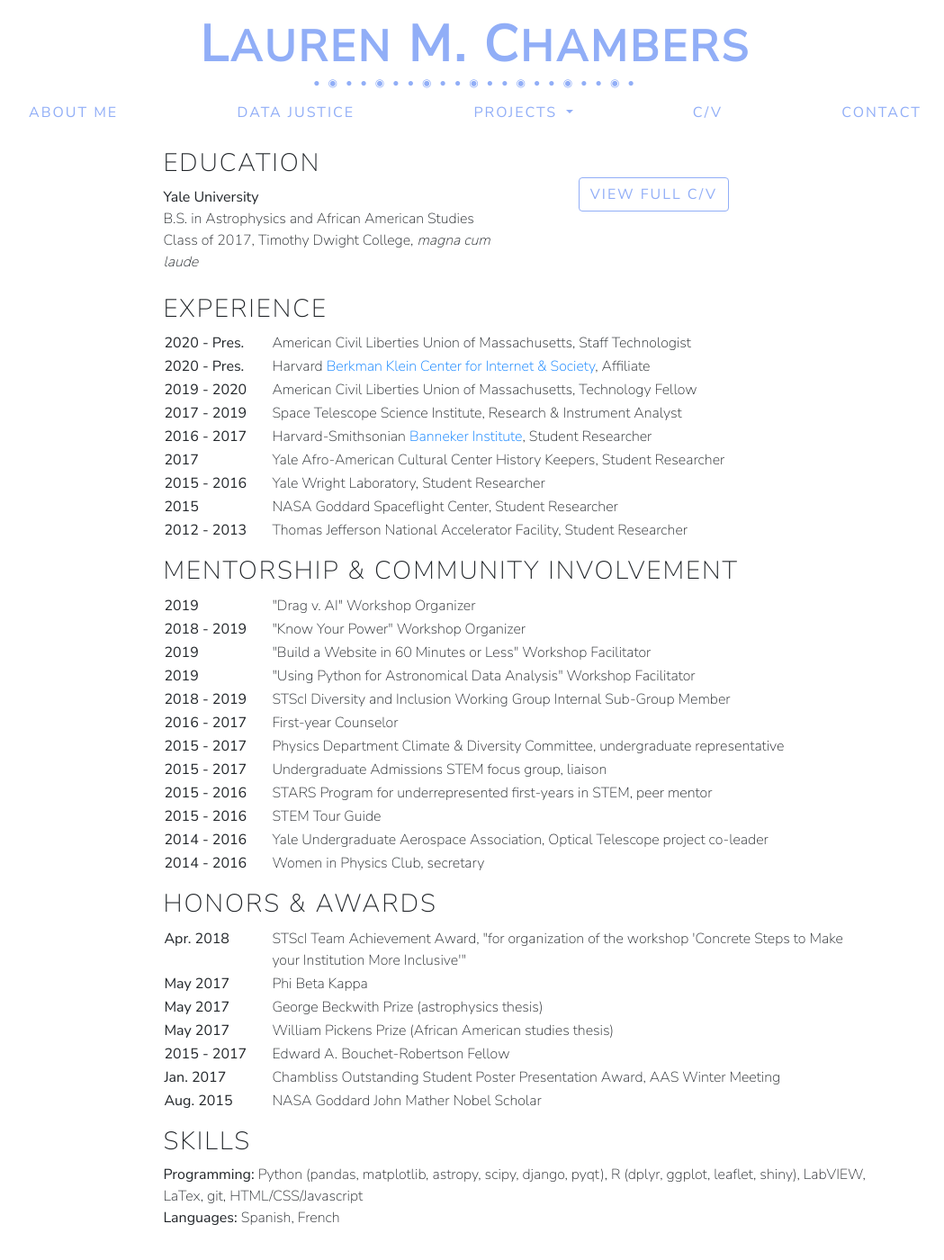
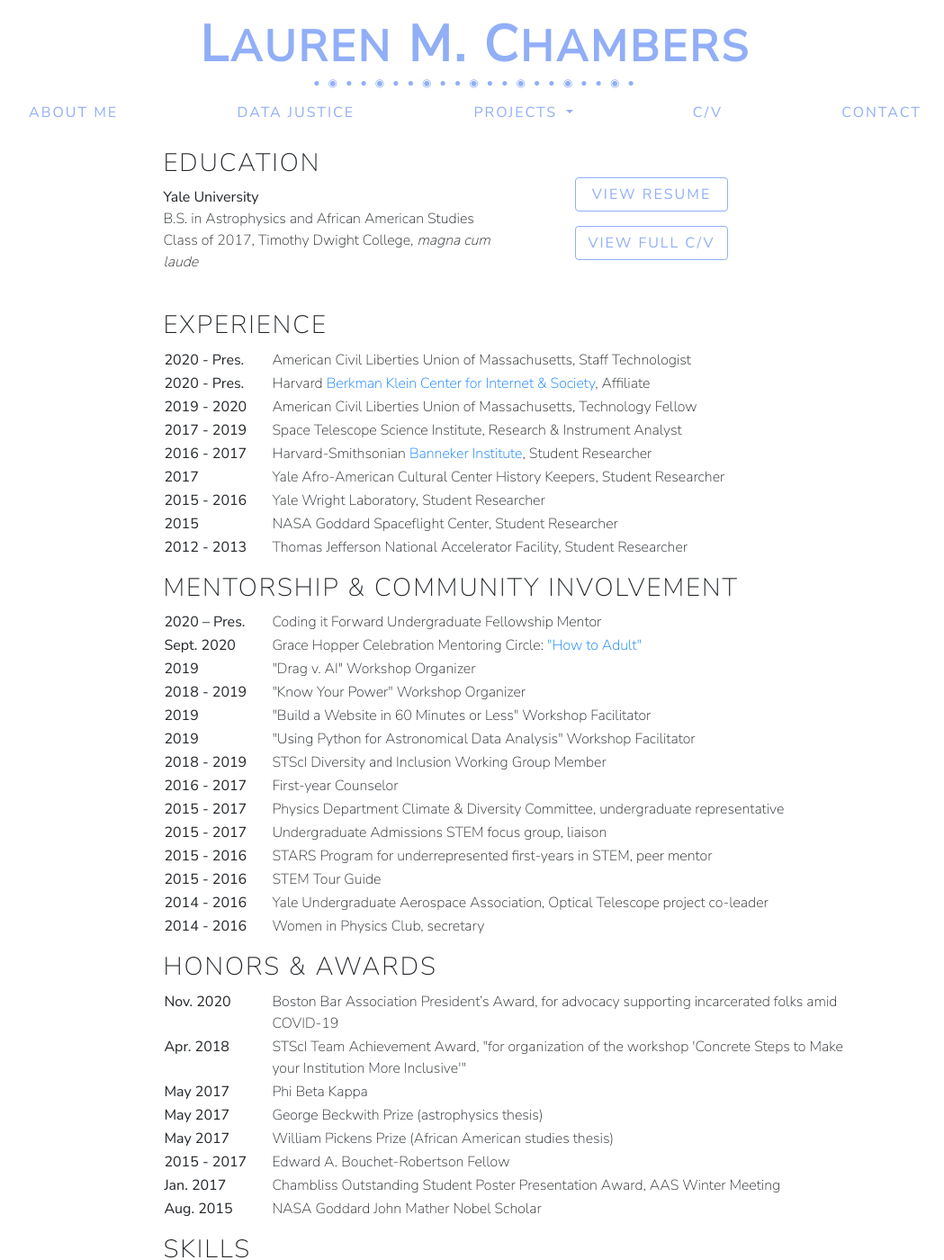
Before and after one commit to smhurwitz/smhurwitz.github.io, a Jekyll site: the page built from cv.html, in a window 1280 px wide and 1400 px high. Shown: the whole window at 90% size, without its empty margins (112-1161 px from the left). Built offline with Jekyll 4.4.1, drawn with Linux system fonts in a browser that asks for light colours; nearby versions of some CDN libraries.

Commit message:
Update CV & resume

```diff
--- a/css/custom.css
+++ b/css/custom.css
@@ -322,3 +322,12 @@
 .picture-spot {
   animation: 1s ease-out 0s 1 getTaller;
 }*/
+
+.btn-resume {
+    margin-bottom: 1rem;
+}
+
+.btn-resume, .btn-cv {
+    width: 170px;
+    display: block;
+}
--- a/cv.html
+++ b/cv.html
@@ -6,8 +6,9 @@
 <main>
   <div class="row cv-row">
     <!-- Mobile: Move download button to top -->
-    <div class="col-md-3 my-2 mt-4 text-center d-block d-sm-none">
-      <a class="btn btn-outline-secondary" role="button" href="pdfs/Chambers_CV_2020_full.pdf" target="_blank">DOWNLOAD FULL C/V</a>
+    <div class="col-md-3 my-2 mt-4 text-center d-block d-sm-none" style="margin-left: 3rem;">
+      <a class="btn btn-outline-secondary btn-resume" role="button" href="pdfs/Chambers_Resume_2020.pdf" target="_blank">VIEW RESUME</a>
+      <a class="btn btn-outline-secondary btn-cv" role="button" href="pdfs/Chambers_CV_2020_full.pdf" target="_blank">VIEW FULL C/V</a>
     </div>
 
     <div class="col-md-6 mx-5 my-3">
@@ -18,7 +19,8 @@
     </div>
 
     <div class="col-md-3 my-5 text-center d-none d-sm-block">
-      <a class="btn btn-outline-secondary" role="button" href="pdfs/Chambers_CV_2020_full.pdf" target="_blank">VIEW FULL C/V</a>
+      <a class="btn btn-outline-secondary btn-resume" role="button" href="pdfs/Chambers_Resume_2020.pdf" target="_blank">VIEW RESUME</a>
+      <a class="btn btn-outline-secondary btn-cv" role="button" href="pdfs/Chambers_CV_2020_full.pdf" target="_blank">VIEW FULL C/V</a>
     </div>
 
     <div class="col-md-12 mx-5 my-2">
@@ -67,6 +69,14 @@
       <h3>MENTORSHIP & COMMUNITY INVOLVEMENT</h3>
       <table>
         <tr>
+          <td><b>2020 – Pres.</b></td>
+          <td>Coding it Forward Undergraduate Fellowship Mentor</td>
+        </tr>
+        <tr>
+          <td><b>Sept. 2020</b></td>
+          <td>Grace Hopper Celebration Mentoring Circle: <a href="https://github.com/laurenmarietta/vGHC-HowToAdult/blob/master/HowToAdult_vGHC_Handout.pdf">"How to Adult"</a></td>
+        </tr>
+        <tr>
           <td><b>2019</b></td>
           <td>"Drag v. AI" Workshop Organizer</td>
         </tr>
@@ -84,7 +94,7 @@
         </tr>
         <tr>
           <td><b>2018 - 2019</b></td>
-          <td>STScI Diversity and Inclusion Working Group Internal Sub-Group Member</td>
+          <td>STScI Diversity and Inclusion Working Group Member</td>
         </tr>
         <tr>
           <td><b>2016 - 2017</b></td>
@@ -120,6 +130,10 @@
     <div class="col-md-12 mx-5  my-2">
       <h3>HONORS & AWARDS</h3>
       <table>
+        <tr>
+          <td><b>Nov. 2020</b></td>
+          <td>Boston Bar Association President’s Award, for advocacy supporting incarcerated folks amid COVID-19</td>
+        </tr>
         <tr>
           <td><b>Apr. 2018</b></td>
           <td>STScI Team Achievement Award, "for organization of the workshop 'Concrete Steps to Make your
```
Also changed, not shown: 2 other files.
